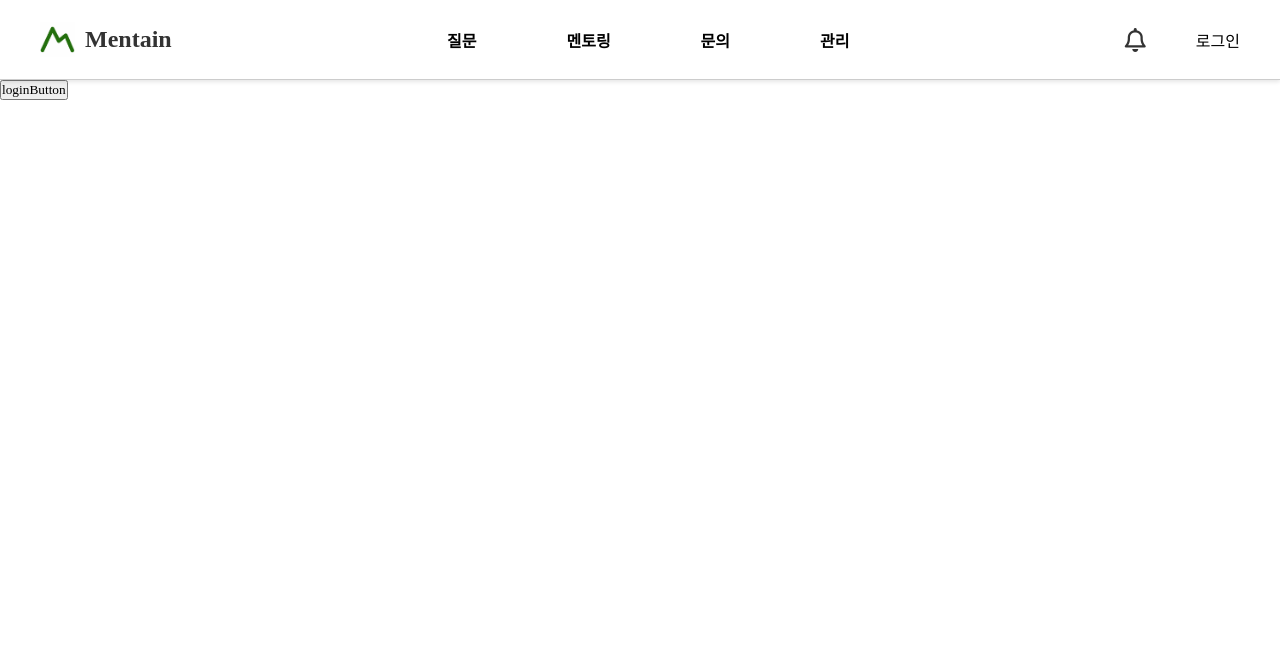
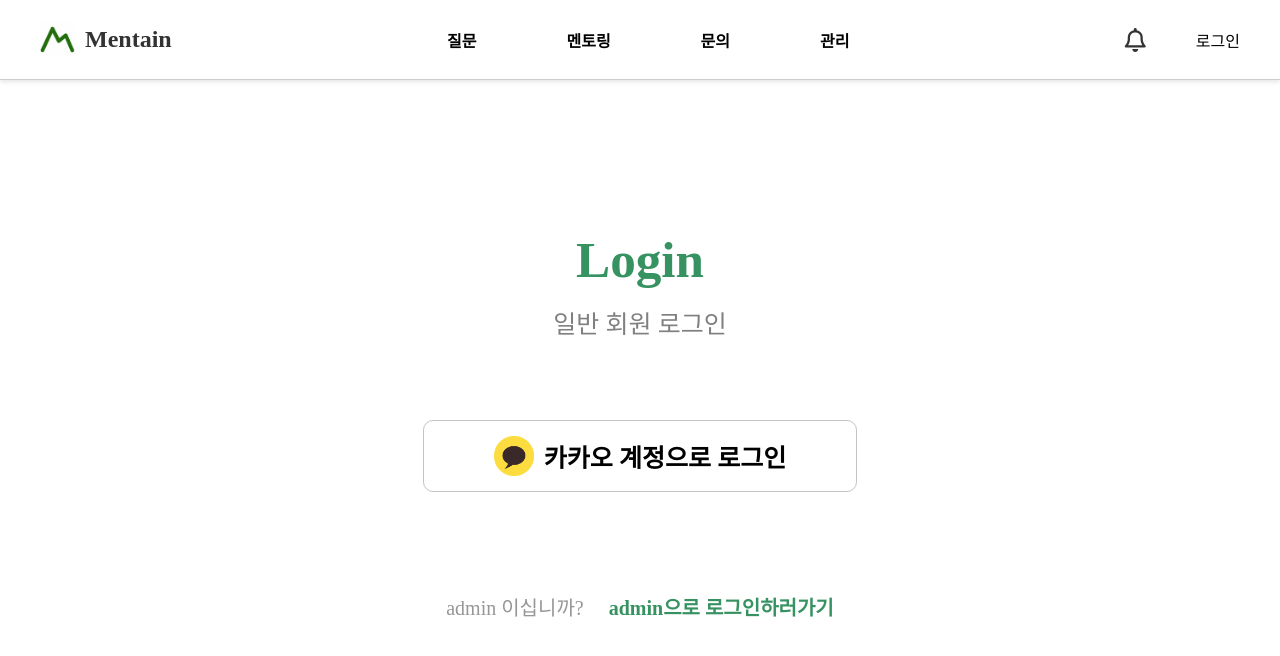
Before and after one commit to mentoping/mentorping-client, a Vue app: page /login in a window 1280 px wide. Shown: the top 656 px of the page. Built offline with nearby package versions, Linux system fonts and the light colour scheme; no server answers; a web font is replaced by a local one.

Commit message:
Feat Common User Login

```diff
--- a/src/router/index.js
+++ b/src/router/index.js
@@ -4,7 +4,8 @@ import QuestionView from '@/views/QuestionView.vue';
 import MentoringView from '@/views/MentoringView.vue';
 import AdminView from '@/views/AdminView.vue';
 import MypageView from '@/views/MypageView.vue';
-import LoginView from '@/views/LoginView.vue';
+import CommonUserLoginView from '@/views/CommonUserLoginView.vue';
+import AdminUserLoginView from '@/views/AdminUserLoginView.vue';
 import QuestionDetail from '@/views/QuestionDetail.vue';
 import ChatRoom from '@/views/ChatRoom.vue';
 import CreateInquiryView from '@/views/CreateInquiryView.vue';
@@ -44,7 +45,12 @@ const routes = [
 	{
 		path: '/login',
 		name: 'Login',
-		component: LoginView,
+		component: CommonUserLoginView,
+	},
+	{
+		path: '/admin-login',
+		name: 'AdminLogin',
+		component: AdminUserLoginView,
 	},
 	{
 		path: '/chat',
--- /dev/null
+++ b/src/views/CommonUserLoginView.vue
@@ -0,0 +1,104 @@
+<template>
+	<div class="login-container">
+		<div class="title">Login</div>
+		<div class="explain">일반 회원 로그인</div>
+		<div @click="handleLogin" class="login-button">
+			<img src="@/assets/kakao.png" alt="" />
+			<span>카카오 계정으로 로그인</span>
+		</div>
+		<div class="end-line">
+			<div class="ask-content">
+				admin 이십니까?&nbsp;&nbsp;&nbsp;&nbsp;&nbsp;
+			</div>
+			<RouterLink class="admin-go" to="/admin-login"
+				>admin으로 로그인하러가기</RouterLink
+			>
+		</div>
+	</div>
+</template>
+
+<script setup>
+import { useAuthStore } from '@/stores/auth';
+import { useRouter } from 'vue-router';
+
+/*		const login = async () => {
+			try {
+				const response = await axios.post('http://localhost:8089/login', {
+					email: email.value,
+					password: password.value,
+				});
+				userStore.setUser(response.data); // 로그인 성공 시 사용자 정보를 Pinia 스토어에 저장
+				errorMessage.value = '';
+				console.log('Login successful:', response.data);
+*/
+
+const authStore = useAuthStore();
+const router = useRouter();
+
+// 로그인 버튼 클릭 시 실행되는 함수
+const handleLogin = async () => {
+	try {
+		await authStore.login(); // login 함수 호출 (비동기 처리)
+		router.push('/'); // 로그인 후 홈으로 이동
+	} catch (error) {
+		console.error('Login failed:', error);
+	}
+};
+</script>
+
+<style scoped>
+.login-container {
+	display: flex;
+	flex-direction: column;
+	align-items: center;
+	margin-top: 150px;
+}
+
+.explain {
+	margin-top: 15px;
+	color: #808080;
+	font-size: 25px;
+}
+
+.title {
+	font-weight: 800;
+	font-size: 4vw;
+	color: #369261;
+}
+
+.login-button {
+	margin-top: 80px;
+	border: 1px solid #c4c4c4;
+	border-radius: 10px;
+	padding: 15px 70px;
+	font-weight: 800;
+	font-size: 25px;
+	display: flex; /* 플렉스 컨테이너로 설정 */
+	align-items: center; /* 아이템들을 세로 중앙에 정렬 */
+	gap: 10px; /* 이미지와 텍스트 사이의 간격 설정 */
+	cursor: pointer;
+}
+
+.login-button img {
+	width: 40px;
+	height: 40px;
+}
+
+.end-line {
+	margin-top: 100px;
+	display: flex;
+	justify-content: center;
+	width: 600px;
+	font-size: 20px;
+}
+
+.ask-content {
+	color: #969696;
+}
+
+.admin-go {
+	font-weight: 800;
+	font-size: 20px;
+	color: #369261;
+}
+</style>
--- a/src/views/LoginView.vue
+++ /dev/null
@@ -1,36 +0,0 @@
-<template>
-	<div>
-		<button @click="handleLogin">loginButton</button>
-	</div>
-</template>
-
-<script setup>
-import { useAuthStore } from '@/stores/auth';
-import { useRouter } from 'vue-router';
-
-/*		const login = async () => {
-			try {
-				const response = await axios.post('http://localhost:8089/login', {
-					email: email.value,
-					password: password.value,
-				});
-				userStore.setUser(response.data); // 로그인 성공 시 사용자 정보를 Pinia 스토어에 저장
-				errorMessage.value = '';
-				console.log('Login successful:', response.data);
-*/
-
-const authStore = useAuthStore();
-const router = useRouter();
-
-// 로그인 버튼 클릭 시 실행되는 함수
-const handleLogin = async () => {
-	try {
-		await authStore.login(); // login 함수 호출 (비동기 처리)
-		router.push('/'); // 로그인 후 홈으로 이동
-	} catch (error) {
-		console.error('Login failed:', error);
-	}
-};
-</script>
-
-<style lang="scss" scoped></style>
```
Also changed, not shown: src/assets/kakao.png (added).
